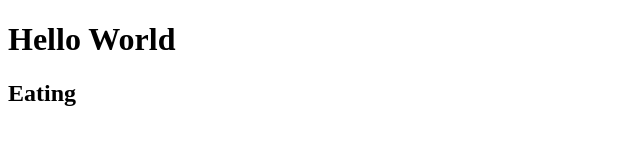
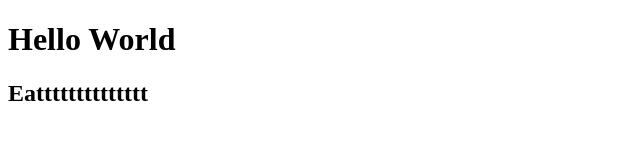
Before and after one commit to eliastg28/Testing, a plain HTML site: page index.html in a window 1280 px wide. Shown: the whole page, without its empty margins (0-640 px from the left). Drawn offline with Linux system fonts and the light colour scheme.

Commit message:
Changes of main

```diff
--- a/index.html
+++ b/index.html
@@ -9,6 +9,6 @@
 </head>
 <body>
     <h1>Hello World</h1>
-    <h2>Eating</h2>
+    <h2>Eatttttttttttttt</h2>
 </body>
 </html>
```
